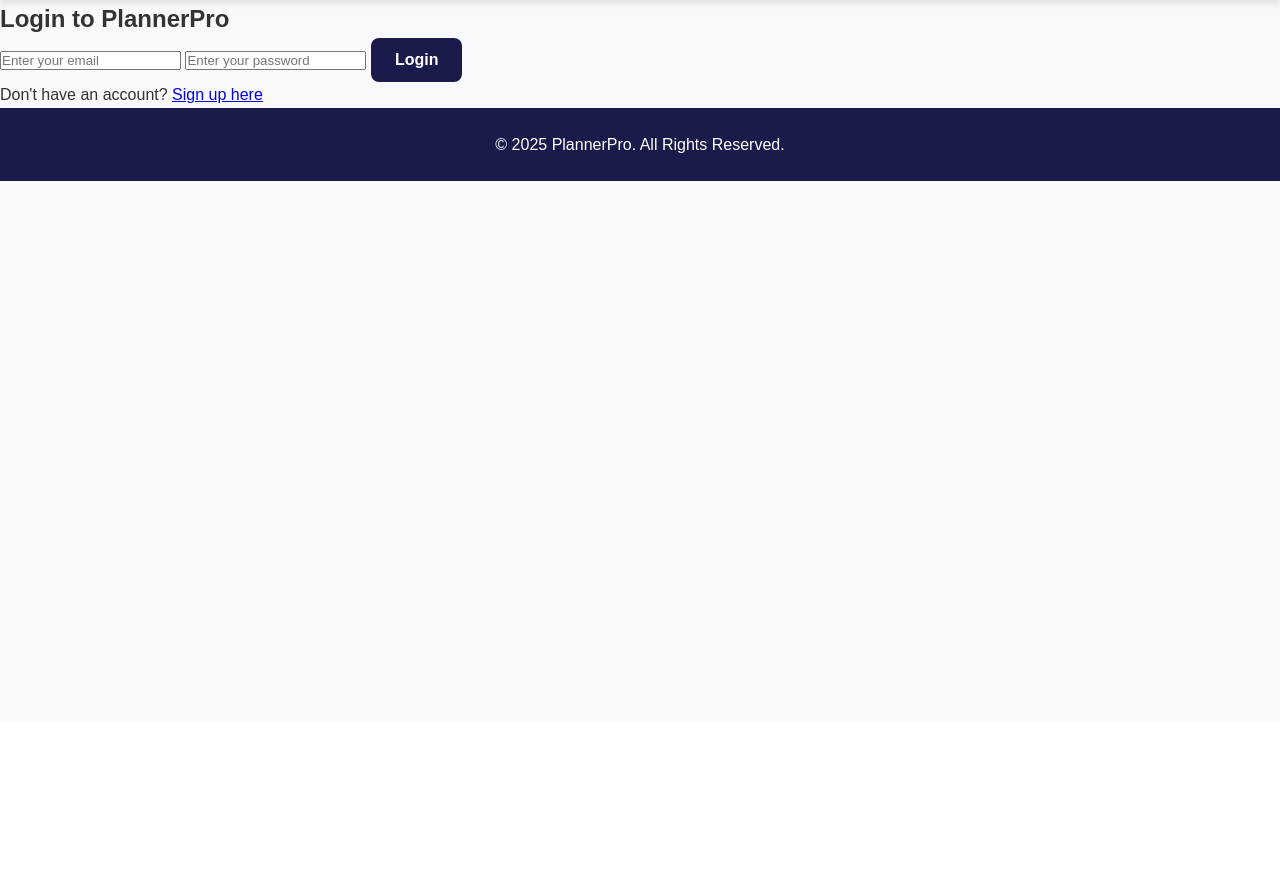
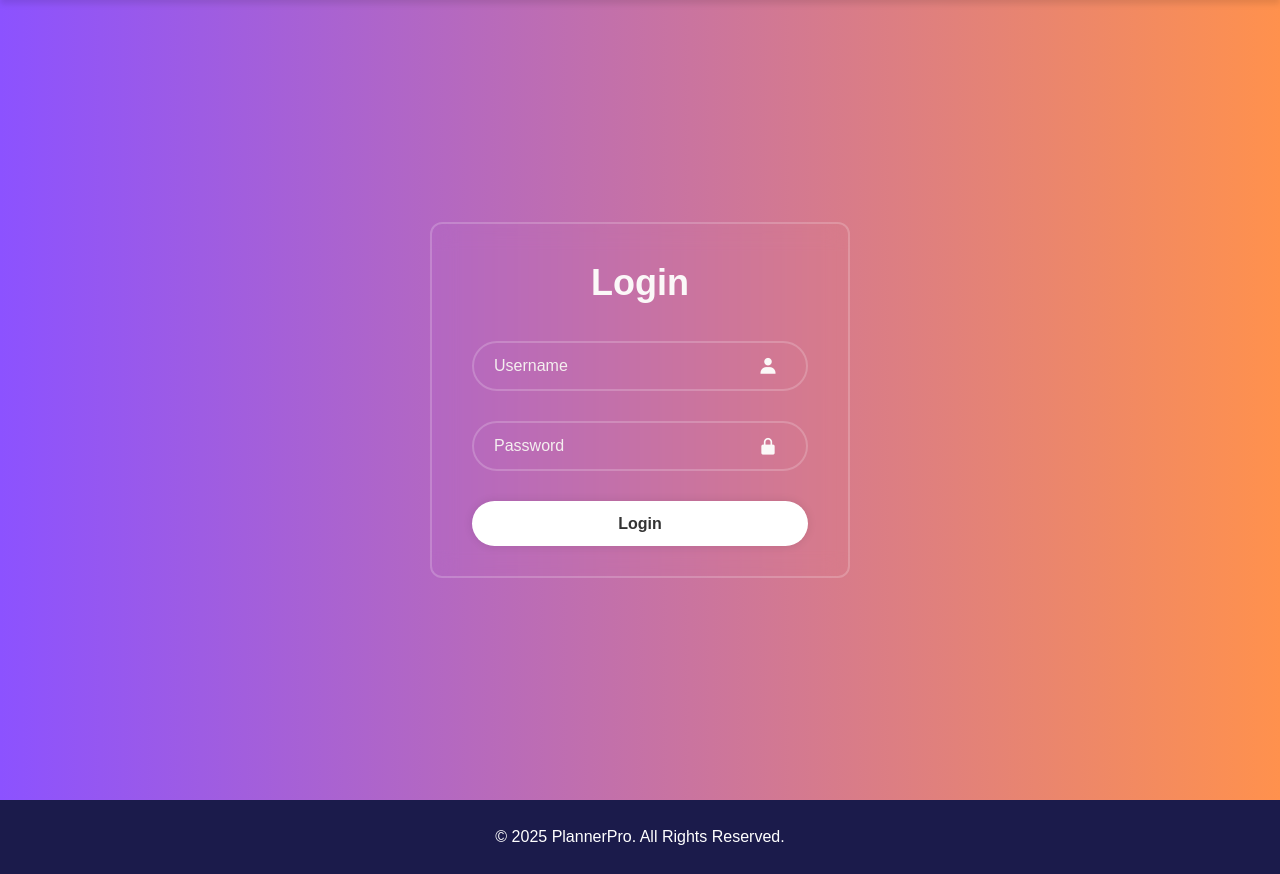
Before and after one commit to rezneac/Group6, a Python web app: template templates/login.html in a window 1280 px wide. Shown: the part 78-952 px from the top of the page. Before the commit the page ends 259 px from the top, so only its background shows below. Run offline with Jinja, Linux system fonts and the light colour scheme; the template is opened without the code that fills it, so the values that code supplies are empty.

Commit message:
login page

```diff
--- a/templates/login.html
+++ b/templates/login.html
@@ -5,6 +5,7 @@
     <meta name="viewport" content="width=device-width, initial-scale=1.0">
     <title>Login - PlannerPro</title>
     <link rel="stylesheet" href="styles.css">
+    <link href='https://unpkg.com/boxicons@2.1.4/css/boxicons.min.css' rel='stylesheet'>
 </head>
 <body>
     <header>
@@ -20,15 +21,20 @@
     </header>
 
     <main>
-        <section class="login-section">
-            <h2>Login to PlannerPro</h2>
-            <form action="dashboard.html" method="POST">
-                <input type="email" placeholder="Enter your email" required>
-                <input type="password" placeholder="Enter your password" required>
-                <button type="submit" class="cta-btn">Login</button>
+        <div class="form">
+            <form action="">
+              <h1>Login</h1>
+              <div class="input-box">
+                <input type="text" placeholder="Username" required>
+                <i class='bx bxs-user'></i>
+              </div>
+              <div class="input-box">
+                <input type="password" placeholder="Password" required>
+                <i class='bx bxs-lock-alt' ></i>
+              </div>
+              <button type="submit" class="btn">Login</button>
             </form>
-            <p>Don't have an account? <a href="signup.html">Sign up here</a></p>
-        </section>
+          </div>
     </main>
 
     <footer>
--- a/templates/styles.css
+++ b/templates/styles.css
@@ -218,6 +218,68 @@
 .footer-links li a:hover {
     color: #fff;
 }
+/* login page */
+main{
+    display: flex;
+    justify-content: center;
+    align-items: center;
+    min-height: 100vh;
+    background: linear-gradient(to right, #8c52ff, #ff914d);
+}
+.form{
+    width: 420px;
+    background: transparent;
+    border: 2px solid rgba(255, 255, 255, .2);
+    backdrop-filter: blur(12px);
+    color: #fbf8f8;
+    border-radius: 12px;
+    padding: 30px 40px;
+  }
+  .form h1{
+    font-size: 36px;
+    text-align: center;
+  }
+  .form .input-box{
+    position: relative;
+    width: 100%;
+    height: 50px;
+    margin: 30px 0;
+  }
+  .input-box input{
+    width: 100%;
+    height: 100%;
+    background: transparent;
+    border: none;
+    outline: none;
+    border: 2px solid rgba(255, 255, 255, .2);
+    border-radius: 40px;
+    font-size: 16px;
+    color: #f6f1f1;
+    padding: 20px 45px 20px 20px;
+  }
+  .input-box input::placeholder{
+    color: #f4efef;
+  }
+  .input-box i{
+    position: absolute;
+    right: 20px;
+    top: 30%;
+    transform: translate(-50%);
+    font-size: 20px;
+  }
+  .form .btn{
+    width: 100%;
+    height: 45px;
+    background: #fff;
+    border: none;
+    outline: none;
+    border-radius: 40px;
+    box-shadow: 0 0 10px rgba(0, 0, 0, .1);
+    cursor: pointer;
+    font-size: 16px;
+    color: #333;
+    font-weight: 600;
+  }
 
 /* Responsive Design */
 @media (max-width: 768px) {
```
